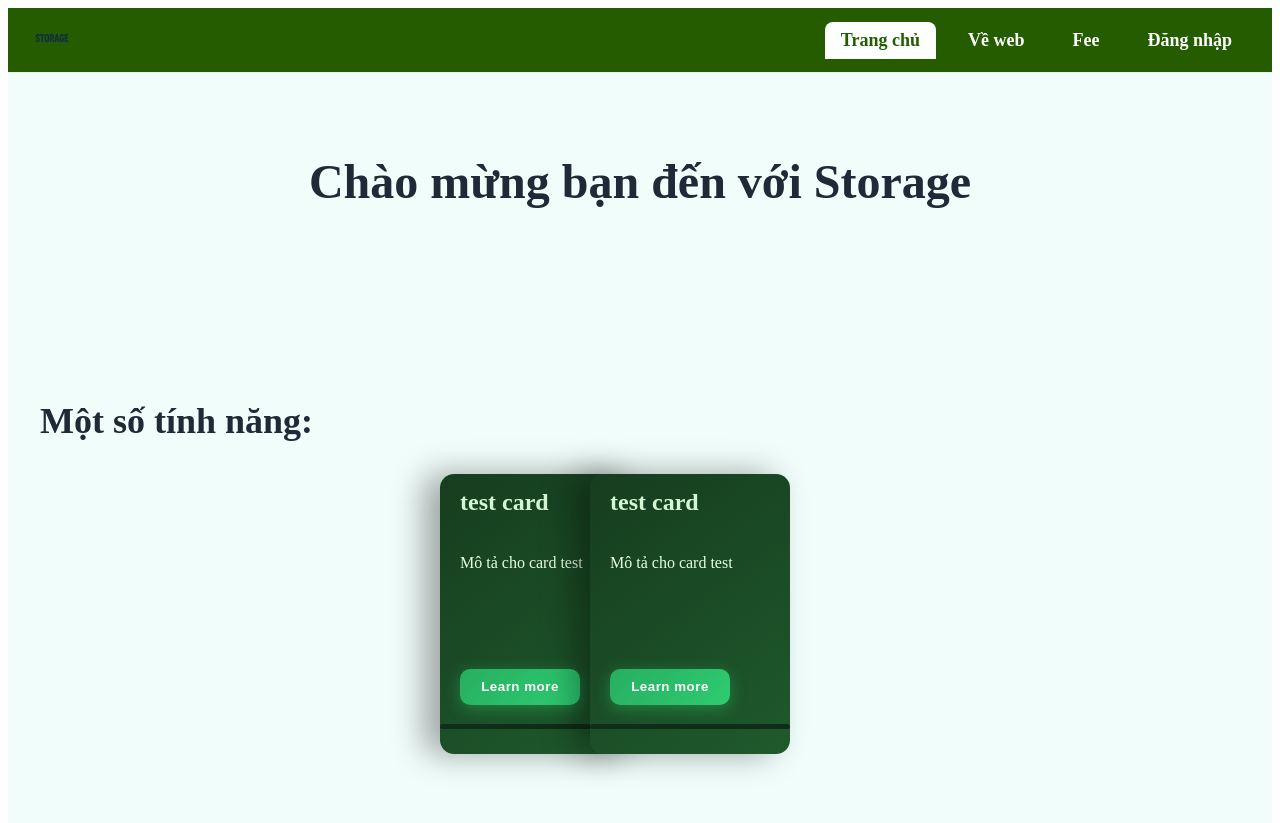
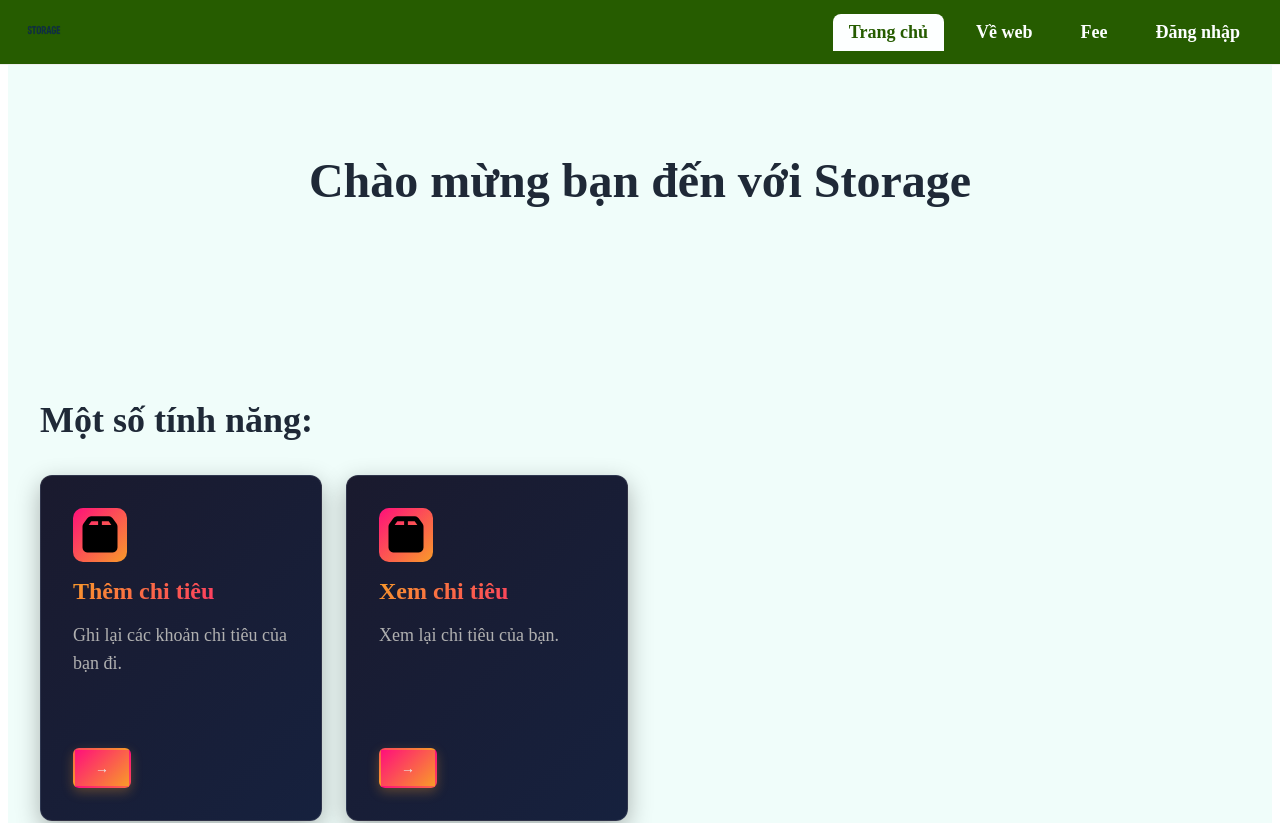
Before and after one commit to Yuange29/box-frontend, a React (Vite) app: page / in a window 1280 px wide. Shown: the top 823 px of the page. Built offline with nearby package versions, Linux system fonts and the light colour scheme.

Commit message:
fix nav and home card

```diff
--- a/src/components/Header/HeaderLayout.jsx
+++ b/src/components/Header/HeaderLayout.jsx
@@ -2,11 +2,10 @@ import { styled } from "styled-components";
 import { NavLink } from "react-router-dom";
 import { useState, useEffect } from "react";
 import { useContext } from "react";
-import { AuthContext } from "../../Contexts/AuthContext.jsx";
+import { AuthContext } from "../../contexts/AuthContext";
 import { getLinks } from "../../data/navLinks.js";
 //  img
 import logoImg from "../../assets/img/logo-img.png";
-//  data
 
 const Header = styled.header`
   height: 64px;
@@ -18,8 +17,10 @@ const Header = styled.header`
   align-items: center;
   justify-content: space-between;
 
-  position: sticky;
+  position: fixed;
   top: 0;
+  left: 0;
+  right: 0;
   z-index: 100;
 
   box-shadow: ${(p) => (p.scrolled ? "0 2px 8px rgba(0,0,0,0.15)" : "none")};
--- a/src/components/homeComponents/FeatureCard.jsx
+++ b/src/components/homeComponents/FeatureCard.jsx
@@ -3,17 +3,27 @@ import { useNavigate } from "react-router-dom";
 
 const FeatureCard = ({ title, desc, direct }) => {
   const navigate = useNavigate();
+
+  const handleReadMore = () => {
+    if (direct) {
+      navigate(direct);
+    }
+  };
+
   return (
     <StyledWrapper>
       <div className="card">
-        <div className="title-1">{title}</div>
-        <div className="content">{desc}</div>
-        <button className="btn" onClick={() => navigate(direct)}>
-          Learn more
-        </button>
-        <div class="bar">
-          <div class="emptybar"></div>
-          <div class="filledbar"></div>
+        <div className="icon-section">
+          <div className="icon-wrapper">{<i class="fa-solid fa-box"></i>}</div>
+        </div>
+        <div className="content">
+          <h3 className="heading">{title || "Feature"}</h3>
+          <p className="para">
+            {desc || "Enhance your experience with our amazing features"}
+          </p>
+          <button className="btn" onClick={handleReadMore}>
+            →
+          </button>
         </div>
       </div>
     </StyledWrapper>
@@ -21,123 +31,173 @@ const FeatureCard = ({ title, desc, direct }) => {
 };
 
 const StyledWrapper = styled.div`
+  display: flex;
+  align-items: center;
+  justify-content: center;
+  min-height: 100%;
+  width: 100%;
+
   .card {
+    position: relative;
     display: flex;
-    height: 280px;
-    width: 200px;
-    background: linear-gradient(145deg, #163d1f, #1f5a2c);
-    border-radius: 14px;
-    box-shadow: -1rem 0 2rem rgba(0, 0, 0, 0.35);
-    margin-left: -50px;
-    transition: 0.4s ease;
-    position: relative;
-    left: 0px;
-  }
-
-  .card:not(:first-child) {
-    margin-left: -50px;
+    flex-direction: column;
+    align-items: flex-start;
+    width: 100%;
+    min-height: 280px;
+    padding: 32px;
+    overflow: hidden;
+    border-radius: 12px;
+    background: linear-gradient(135deg, #1a1a2e 0%, #16213e 100%);
+    box-shadow: 0 8px 24px rgba(0, 0, 0, 0.3);
+    border: 1px solid rgba(255, 255, 255, 0.1);
+    transition: all 0.4s cubic-bezier(0.23, 1, 0.32, 1);
+    cursor: pointer;
   }
 
   .card:hover {
-    transform: translateY(-20px);
-    box-shadow:
-      -1rem 0 3rem rgba(0, 0, 0, 0.45),
-      0 10px 30px rgba(46, 204, 113, 0.35);
+    transform: translateY(-8px);
+    box-shadow: 0 16px 32px rgba(248, 155, 41, 0.2);
+    border-color: rgba(255, 15, 123, 0.3);
   }
 
-  .card:hover ~ .card {
-    position: relative;
-    left: 50px;
-    transform: rotateX(-10deg) rotateY(8deg);
-    transition: 0.4s ease;
+  .icon-section {
+    margin-bottom: 16px;
   }
 
-  .title-1 {
-    color: #d4f8d4;
-    font-size: 24px;
-    font-weight: 700;
-    position: absolute;
-    left: 20px;
-    top: 15px;
+  .icon-wrapper {
+    font-size: 40px;
+    display: flex;
+    align-items: center;
+    justify-content: center;
+    width: 54px;
+    height: 54px;
+    background: linear-gradient(-45deg, #f89b29 0%, #ff0f7b 100%);
+    border-radius: 10px;
+    transition: all 0.4s ease;
   }
 
-  /* ==== BUTTON MỚI ==== */
-  .btn {
-    position: absolute;
-    top: 195px;
-    margin: 0 20px;
-    width: 120px;
-    height: 36px;
-    border-radius: 10px;
-    border: none;
-    cursor: pointer;
-    font-weight: 600;
-    letter-spacing: 0.5px;
-    color: #fff;
-
-    background: linear-gradient(135deg, #27ae60, #2ecc71);
-    box-shadow: 0 4px 15px rgba(46, 204, 113, 0.4);
-
-    transition: all 0.3s ease;
-  }
-
-  .btn:hover {
-    transform: translateY(-3px);
-    background: linear-gradient(135deg, #2ecc71, #58d68d);
-    box-shadow: 0 6px 20px rgba(46, 204, 113, 0.6);
-  }
-
-  .btn:active {
-    transform: scale(0.96);
-    box-shadow: 0 3px 10px rgba(46, 204, 113, 0.4);
-  }
-
-  .bar {
-    position: relative;
-    top: 250px;
-    height: 5px;
-    width: 100%;
-  }
-
-  .emptybar {
-    background-color: #0f2d17;
-    width: 100%;
-    height: 100%;
-    border-radius: 10px;
-  }
-
-  .filledbar {
-    position: absolute;
-    top: 0px;
-    z-index: 3;
-    width: 0px;
-    height: 100%;
-    border-radius: 10px;
-    background: linear-gradient(90deg, #27ae60, #6fffb0);
-    transition: 0.6s ease;
-  }
-
-  .card:hover .filledbar {
-    width: 100%;
+  .card:hover .icon-wrapper {
+    transform: scale(1.1) rotateZ(10deg);
+    box-shadow: 0 8px 16px rgba(248, 155, 41, 0.3);
   }
 
   .content {
-    position: absolute;
-    padding: 20px;
-    top: 60px;
-    color: #e8ffe8;
-    font-size: 1rem;
+    display: flex;
+    flex-direction: column;
+    gap: 16px;
+    width: 100%;
+    flex: 1;
   }
 
-  .stroke {
-    stroke: #6fffb0;
-    stroke-dasharray: 360;
-    stroke-dashoffset: 360;
-    transition: 0.6s ease;
+  .content .heading {
+    font-weight: 700;
+    font-size: 24px;
+    color: #ffffff;
+    margin: 0;
+    transition: color 0.3s ease;
+    background: linear-gradient(135deg, #f89b29 0%, #ff0f7b 100%);
+    -webkit-background-clip: text;
+    -webkit-text-fill-color: transparent;
+    background-clip: text;
   }
 
-  .card:hover .stroke {
-    stroke-dashoffset: 100;
+  .card:hover .heading {
+    -webkit-text-fill-color: unset;
+    color: #f89b29;
+  }
+
+  .content .para {
+    font-size: 18px;
+    line-height: 1.6;
+    color: #b0b0b0;
+    margin: 0;
+    flex: 1;
+    transition: color 0.3s ease;
+  }
+
+  .card:hover .para {
+    color: #e8e8e8;
+  }
+
+  .content .btn {
+    align-self: flex-start;
+    color: #e8e8e8;
+    padding: 10px 20px;
+    font-weight: 600;
+    font-size: 14px;
+    border: 2px solid transparent;
+    cursor: pointer;
+    background: linear-gradient(-45deg, #f89b29 0%, #ff0f7b 100%);
+    border-radius: 6px;
+    box-shadow: 0 4px 12px rgba(248, 155, 41, 0.3);
+    transition: all 0.3s ease;
+    margin-top: auto;
+  }
+
+  .content .btn:hover {
+    background: transparent;
+    border-color: #f89b29;
+    color: #f89b29;
+    box-shadow: internal 0 0 0 1px rgba(248, 155, 41, 0.5);
+    transform: translateX(6px);
+  }
+
+  .content .btn:active {
+    transform: translateX(2px);
+  }
+
+  .card::before {
+    content: "";
+    position: absolute;
+    top: 0;
+    left: 0;
+    right: 0;
+    height: 2px;
+    background: linear-gradient(90deg, transparent, #f89b29, transparent);
+    opacity: 0;
+    transition: opacity 0.3s ease;
+  }
+
+  .card:hover::before {
+    opacity: 1;
+  }
+
+  @media (max-width: 768px) {
+    .card {
+      min-height: 240px;
+      padding: 24px;
+    }
+
+    .content .heading {
+      font-size: 18px;
+    }
+
+    .icon-wrapper {
+      width: 48px;
+      height: 48px;
+      font-size: 32px;
+    }
+
+    .content .para {
+      font-size: 13px;
+    }
+  }
+
+  @media (max-width: 480px) {
+    .card {
+      min-height: 220px;
+      padding: 20px;
+    }
+
+    .content .heading {
+      font-size: 16px;
+    }
+
+    .icon-wrapper {
+      width: 40px;
+      height: 40px;
+      font-size: 28px;
+    }
   }
 `;
 
--- /dev/null
+++ b/src/data/featureLink.js
@@ -0,0 +1,12 @@
+export const featureLink = [
+  {
+    title: "Thêm chi tiêu",
+    desc: "Ghi lại các khoản chi tiêu của bạn đi.",
+    direct: "/fee/#add",
+  },
+  {
+    title: "Xem chi tiêu",
+    desc: "Xem lại chi tiêu của bạn.",
+    direct: "/fee/#view",
+  },
+];
--- a/src/layout/MainLayout.jsx
+++ b/src/layout/MainLayout.jsx
@@ -5,6 +5,7 @@ import HeaderLayout from "../components/Header/HeaderLayout";
 
 const Main = styled.main`
   min-height: calc(100vh - 64px - 120px);
+  padding-top: 64px;
   background-color: var(--background-color);
   display: flex;
   flex-direction: column;
--- a/src/pages/Home.jsx
+++ b/src/pages/Home.jsx
@@ -1,15 +1,14 @@
-import { useState, useContext } from "react";
+import { useContext } from "react";
 import { AuthContext } from "../contexts/AuthContext";
 import styled from "styled-components";
 
 import Section from "../components/ui/Section";
 import Container from "../components/ui/Container";
 import FeatureCard from "../components/homeComponents/FeatureCard.jsx";
-import Dialog from "../components/ui/Dialog";
 import { Heading, Text } from "../components/ui/Typography";
+import { featureLink } from "../data/featureLink.js";
 
 export default function Home() {
-  // const [isDialogOpen, setIsDialogOpen] = useState(false);
   const { user } = useContext(AuthContext);
   return (
     <>
@@ -25,16 +24,15 @@ export default function Home() {
         <Container>
           <Heading $level={2}>Một số tính năng:</Heading>
           <CardStyle>
-            <FeatureCard
-              title={"test card"}
-              desc={"Mô tả cho card test"}
-              direct={"/"}
-            />
-            <FeatureCard
-              title={"test card"}
-              desc={"Mô tả cho card test"}
-              direct={"/"}
-            />
+            {featureLink.map((feature) => (
+              <FeatureCard
+                key={feature.title}
+                icon={feature.icon}
+                title={feature.title}
+                desc={feature.desc}
+                direct={feature.direct}
+              />
+            ))}
           </CardStyle>
         </Container>
       </Section>
@@ -43,7 +41,24 @@ export default function Home() {
 }
 
 const CardStyle = styled.div`
-  display: flex;
-  justify-content: center;
-  align-items: center;
+  display: grid;
+  grid-template-columns: repeat(4, 1fr);
+  gap: 24px;
+  margin-top: 32px;
+  width: 100%;
+
+  @media (max-width: 1024px) {
+    grid-template-columns: repeat(3, 1fr);
+    gap: 20px;
+  }
+
+  @media (max-width: 768px) {
+    grid-template-columns: repeat(2, 1fr);
+    gap: 20px;
+  }
+
+  @media (max-width: 480px) {
+    grid-template-columns: 1fr;
+    gap: 16px;
+  }
 `;
```
